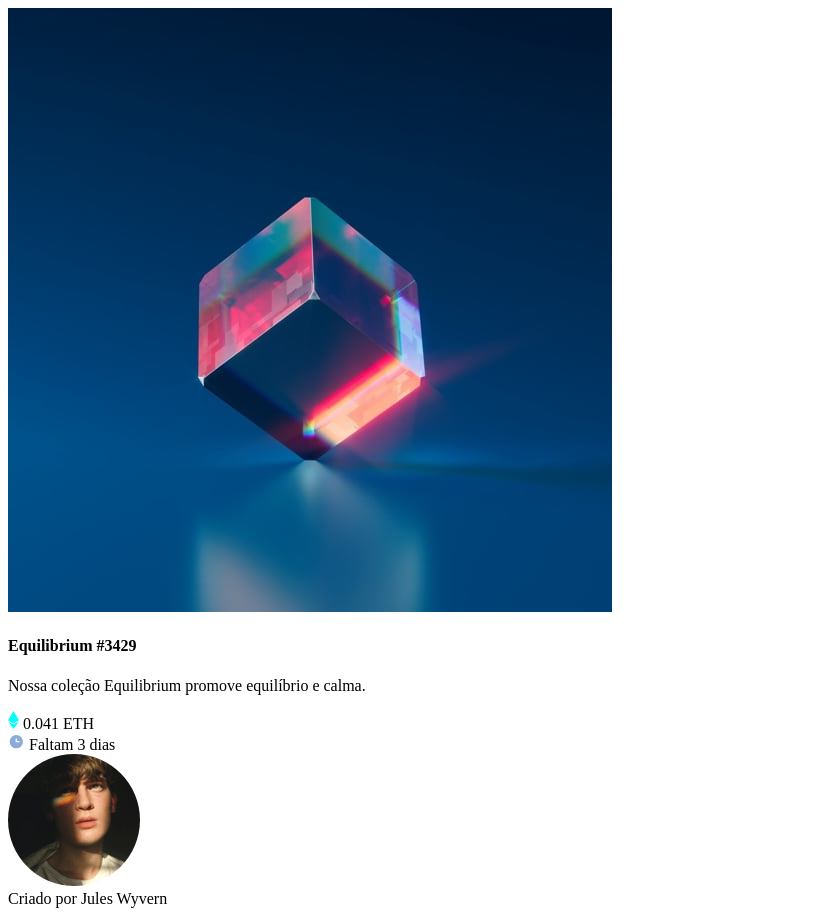
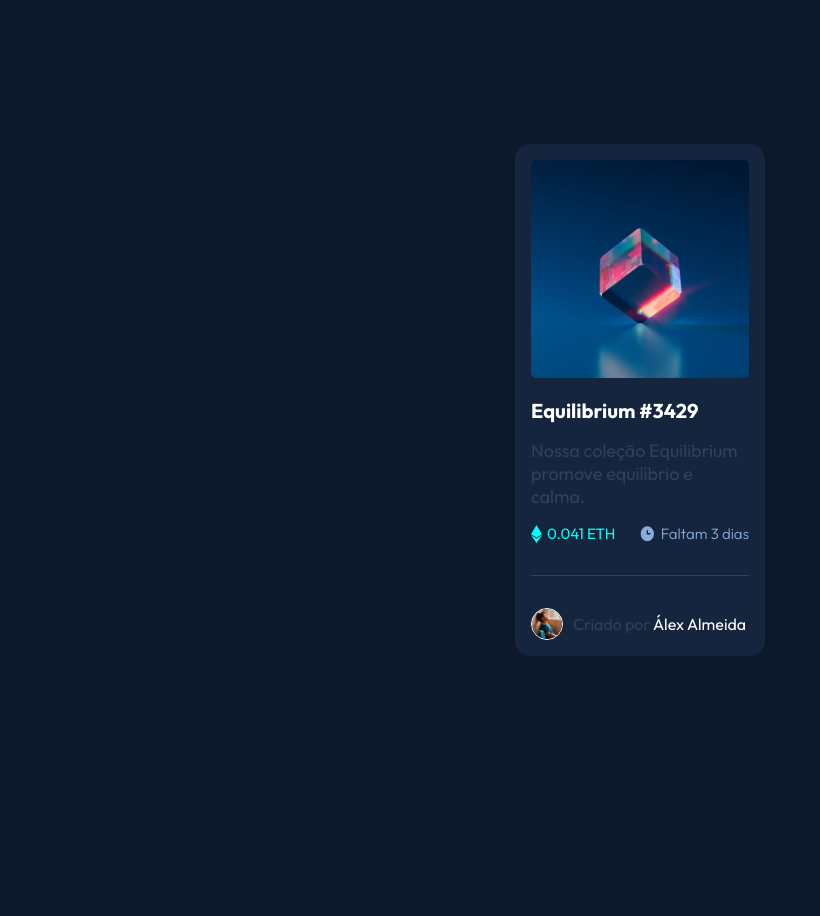
Before and after one commit to alexfrocha/nft-card, a plain HTML site: page index.html in a window 1280 px wide. Shown: the whole page, without its empty margins (0-820 px from the left). After the commit the page ends 800 px from the top, so only its background shows below. Drawn offline with Linux system fonts and the light colour scheme.

Commit message:
Final Commit

```diff
--- a/assets/css/style.css
+++ b/assets/css/style.css
@@ -16,4 +16,94 @@
 
 body {
     font-family: 'Outfit', sans-serif;
+    background-color: var(--very-dark-blue-color-bg);
 }
+
+.card {
+    position: absolute;
+    top: 50%;
+    left: 50%;
+    transform: translate(-50%, -50%);
+    width: 250px;
+    background-color: var(--very-dark-blue-color-card-bg);
+    box-shadow: 0 1px 25px 20px 200px black;
+    border-radius: 15px;
+}
+
+.card-title {
+    color: var(--white-color);
+    padding-top: 1rem;
+    padding-bottom: 1rem;
+    font-size: 20px;
+}
+
+.card-content {
+    padding: 1rem;
+}
+
+.card-text {
+    color: var(--very-dark-blue-color-line);
+    padding-bottom: 1rem;
+    font-size: 18px;
+}
+
+.card-info {
+    display: flex;
+    justify-content: space-between;
+    font-size: 15px;
+}
+
+.card-price {
+    display: flex;
+    align-items: center;
+}
+
+.card-price-amount {
+    margin-left: 5px;
+    color: var(--cyan-color);
+}
+
+.card-remaining {
+    display: flex;
+    text-align: center;
+    color: var(--soft-blue-color);
+    font-weight: 300;
+}
+
+.card-remaining-time {
+    margin-left: 5px;
+}
+
+.card-image {
+    width: 100%;
+    border-radius: 5px;
+}
+
+.card-creator {
+    padding-top: 2rem;
+    display: flex;
+    align-items: center;
+}
+
+.card-credits-text {
+    color: var(--very-dark-blue-color-line);
+}
+
+.card-name {
+    color: var(--white-color);
+}
+
+.card-credits {
+    margin-left: 10px;
+}
+
+.card-creator-img {
+    width: 30px;
+    border-radius: 50%;
+    border: 1px solid white;
+}
+
+.card-hr {
+    padding-top: 2rem;
+    border-bottom: 1px solid var(--very-dark-blue-color-line);
+}
--- a/index.html
+++ b/index.html
@@ -5,7 +5,7 @@
   <meta name="viewport" content="width=device-width, initial-scale=1.0"> <!-- displays site properly based on user's device -->
 
   <link rel="icon" type="image/png" sizes="32x32" href="./images/favicon-32x32.png">
-
+  <link rel="stylesheet" href="./assets/css/style.css">
   <title>Equilibrium NFT</title>
 
   <!-- Feel free to remove these styles or customise in your own stylesheet 👍 -->
@@ -42,11 +42,13 @@
             <span class="card-remaining-time">Faltam 3 dias</span>
           </div>
         </div>
+        <div class="card-hr"></div>
         <div class="card-creator">
-          <img src="./images/image-avatar.png" alt="">
+          <img src="./images/image-avatar.jpg" class="card-creator-img" alt="">
           <div class="card-credits">
             <span class="card-credits-text">Criado por </span>
-            <span class="card-name">Jules Wyvern</span></div>
+            <span class="card-name">Álex Almeida</span>
+          </div>
         </div>
       </div>
     </div>
```
Also changed, not shown: images/image-avatar.jpg (added), images/image-avatar.png (deleted).
